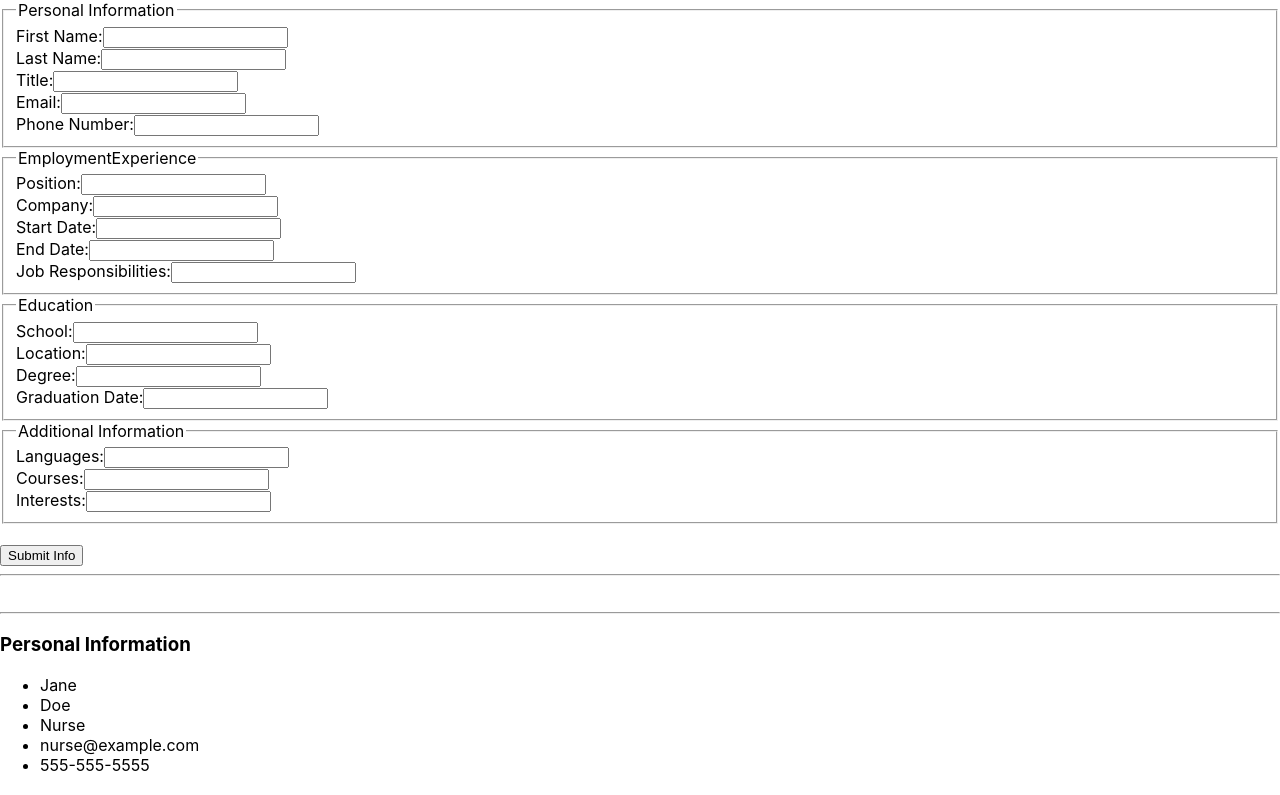
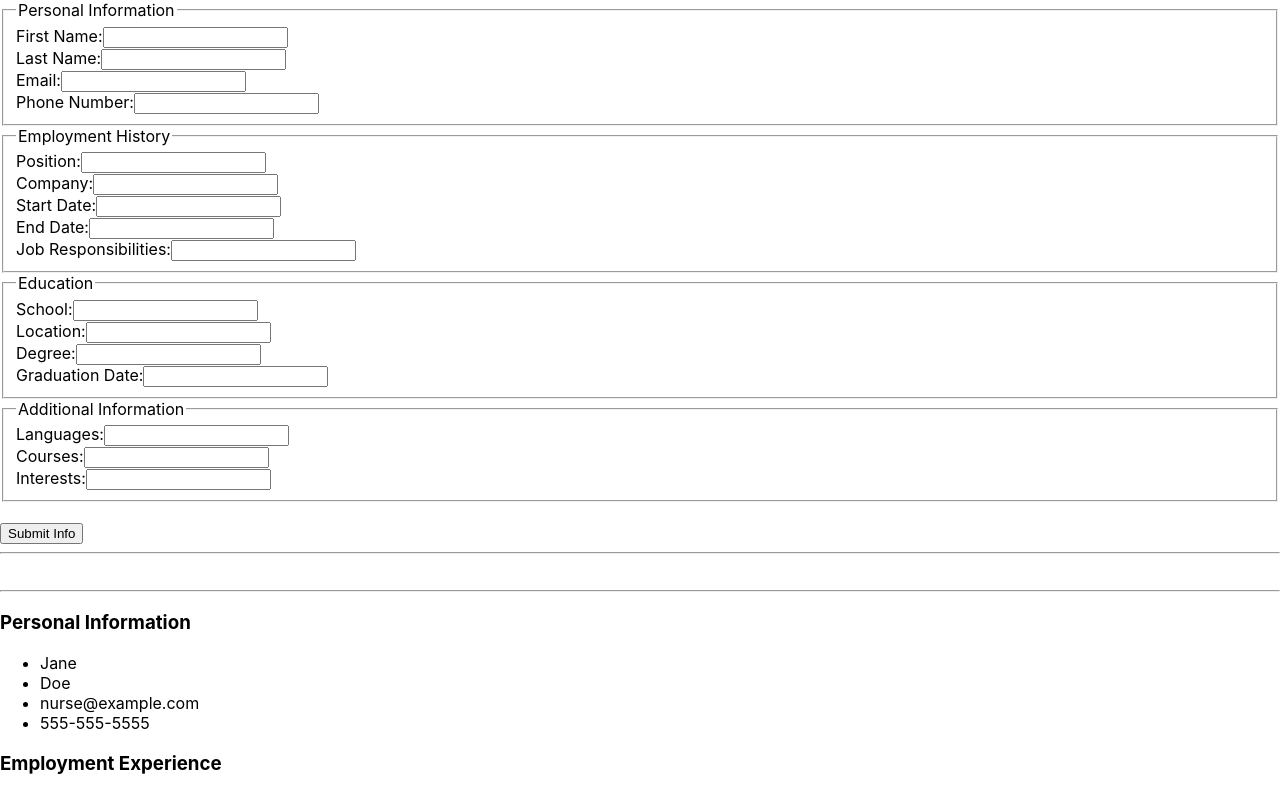
Before and after one commit to Danelle-Gunter/cv-project, a React (Create React App) app: page / in a window 1280 px wide. Shown: the top 795 px of the page. Built offline with nearby package versions, Linux system fonts and the light colour scheme.

Commit message:
Removed title field

```diff
--- a/src/index.js
+++ b/src/index.js
@@ -13,7 +13,6 @@ class DisplayUserInfo extends Component {
                 <ul>
                     <li>{userInfo.firstName}</li>
                     <li>{userInfo.lastName}</li>
-                    <li>{userInfo.title}</li>
                     <li>{userInfo.email}</li>
                     <li>{userInfo.phoneNumber}</li>
                 </ul>
@@ -98,14 +97,6 @@ class PersonalInfoForm extends Component {
                 </label>
                 <br />
                 <label>
-                    Title:
-                        <input
-                            name='title'
-                            type='text'
-                        />
-                </label>
-                <br />
-                <label>
                     Email:
                         <input
                             name='email'
@@ -125,11 +116,11 @@ class PersonalInfoForm extends Component {
     }
 }
 
-class EmploymentExperienceForm extends Component {
+class EmploymentHistoryForm extends Component {
     render() {
         return (
             <fieldset>
-                <legend>EmploymentExperience</legend>
+                <legend>Employment History</legend>
                 <label>
                     Position:
                         <input
@@ -253,7 +244,7 @@ class DisplayForm extends Component {
         return (
             <form>
                 <PersonalInfoForm />
-                <EmploymentExperienceForm />
+                <EmploymentHistoryForm />
                 <EducationForm />
                 <AdditionalInfoForm />
                 <br />
@@ -286,7 +277,6 @@ const USER = {
     userInfo: {
         firstName: 'Jane',
         lastName: 'Doe',
-        title: 'Nurse',
         email: 'nurse@example.com',
         phoneNumber: '555-555-5555',
     },
```
